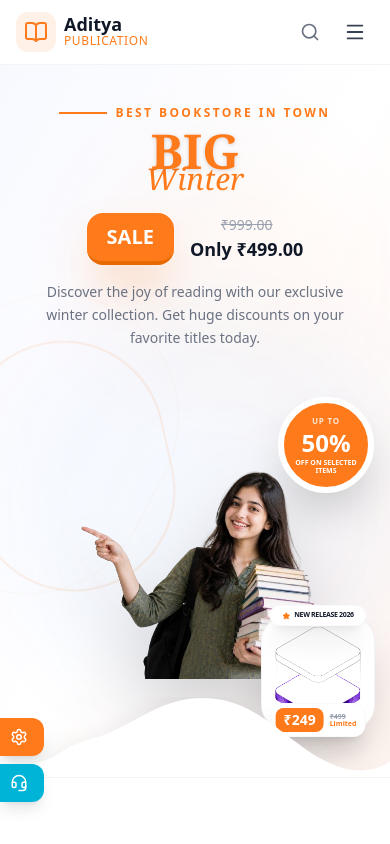
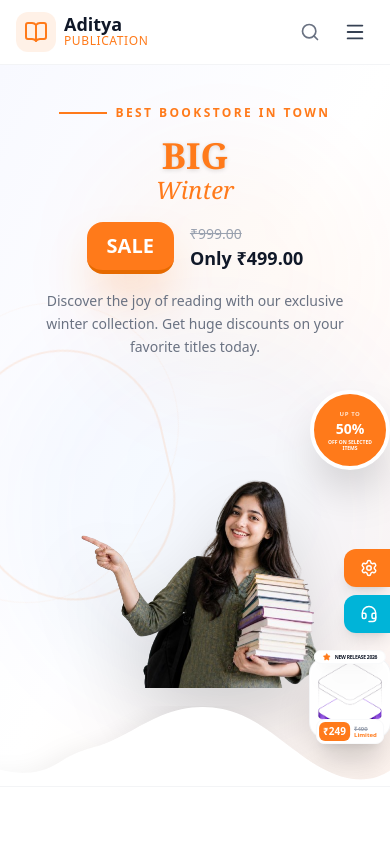
Before and after one commit to digicoders-git/Aditya_Publication_Website, a React (Vite) app: page / in a window 390 px wide. Shown: the top 844 px of the page. Built offline with nearby package versions, Linux system fonts and the light colour scheme.

Commit message:
responsive done

```diff
--- a/src/components/FixedSidebar.jsx
+++ b/src/components/FixedSidebar.jsx
@@ -24,13 +24,13 @@ const FixedSidebar = () => {
 
   return (
     <>
-      <div className="fixed left-0 bottom-0 -translate-y-1/2 z-[100] flex flex-col gap-2 md:gap-3">
+      <div className="fixed right-0 md:right-auto md:left-0 bottom-1/4 md:top-1/2 md:-translate-y-1/2 z-[100] flex flex-col gap-2 md:gap-3">
         {menuItems.map((item) => (
           <motion.button
             key={item.id}
             onClick={() => setActivePanel(activePanel === item.id ? null : item.id)}
-            whileHover={{ x: 8 }}
-            className={`${item.color} text-white p-2.5 pr-4 rounded-r-xl shadow-lg flex items-center justify-center transition-all relative overflow-hidden group`}
+            whileHover={{ x: -6 }}
+            className={`${item.color} text-white p-2.5 pl-4 pr-3 md:pl-2.5 md:pr-4 rounded-l-xl md:rounded-r-xl md:rounded-l-none shadow-lg flex items-center justify-center transition-all relative overflow-hidden group`}
           >
             <div className="relative z-10">{item.icon}</div>
             <div className="absolute inset-0 bg-black/10 opacity-0 group-hover:opacity-100 transition-opacity" />
--- a/src/components/Hero.jsx
+++ b/src/components/Hero.jsx
@@ -52,7 +52,7 @@ const Hero = () => {
                 initial={{ opacity: 0 }}
                 animate={{ opacity: 1 }}
                 transition={{ delay: 0.3 }}
-                className="text-brand font-serif text-5xl lg:text-7xl font-extrabold leading-[0.75] mb-0 drop-shadow-sm"
+                className="text-brand font-serif text-4xl sm:text-5xl lg:text-7xl font-extrabold leading-tight lg:leading-[0.75] mb-0 drop-shadow-sm"
               >
                 BIG
               </motion.h2>
@@ -60,7 +60,7 @@ const Hero = () => {
                 initial={{ opacity: 0 }}
                 animate={{ opacity: 1 }}
                 transition={{ delay: 0.5 }}
-                className="text-brand font-serif text-3xl lg:text-5xl italic font-medium -mt-2 lg:-mt-3"
+                className="text-brand font-serif text-2xl sm:text-3xl lg:text-5xl italic font-medium -mt-1 lg:-mt-3"
               >
                 Winter
               </motion.h3>
@@ -74,7 +74,7 @@ const Hero = () => {
                 >
                   SALE
                 </motion.div>
-                <div className="flex flex-col">
+                <div className="flex flex-col text-left">
                   <span className="text-gray-400 line-through text-sm lg:text-lg font-medium">₹999.00</span>
                   <span className="text-gray-900 text-lg lg:text-2xl font-bold">Only ₹499.00</span>
                 </div>
@@ -115,11 +115,11 @@ const Hero = () => {
               animate={{ scale: 1, rotate: 0 }}
               whileHover={{ scale: 1.1, rotate: 10 }}
               transition={{ delay: 1, type: "spring", stiffness: 100 }}
-              className="absolute top-0 right-0 lg:-top-10 lg:-right-10 z-30 w-24 h-24 sm:w-32 sm:h-32 lg:w-48 lg:h-48 bg-brand rounded-full flex flex-col items-center justify-center text-white border-[6px] border-white shadow-2xl"
+              className="absolute -top-4 -right-4 sm:top-0 sm:right-0 lg:-top-10 lg:-right-10 z-30 w-20 h-20 min-[400px]:w-24 min-[400px]:h-24 sm:w-32 sm:h-32 lg:w-48 lg:h-48 bg-brand rounded-full flex flex-col items-center justify-center text-white border-[4px] sm:border-[6px] border-white shadow-2xl"
             >
-              <span className="text-[8px] sm:text-[10px] lg:text-sm font-bold uppercase tracking-widest opacity-80">Up To</span>
-              <span className="text-2xl sm:text-3xl lg:text-5xl font-black">50%</span>
-              <span className="text-[7px] sm:text-[8px] lg:text-[10px] font-bold uppercase text-center px-2 leading-tight">OFF ON SELECTED ITEMS</span>
+              <span className="text-[6px] min-[400px]:text-[8px] sm:text-[10px] lg:text-sm font-bold uppercase tracking-widest opacity-80">Up To</span>
+              <span className="text-sm min-[400px]:text-xl sm:text-3xl lg:text-5xl font-black">50%</span>
+              <span className="text-[5px] min-[400px]:text-[7px] sm:text-[8px] lg:text-[10px] font-bold uppercase text-center px-1.5 leading-tight">OFF ON SELECTED ITEMS</span>
             </motion.div>
 
             {/* Book Badge */}
@@ -128,22 +128,22 @@ const Hero = () => {
               animate={{ x: 0, opacity: 1 }}
               whileHover={{ y: -10 }}
               transition={{ delay: 1.2, duration: 0.8 }}
-              className="absolute bottom-2 right-0 lg:-bottom-5 lg:-right-20 z-40"
+              className="absolute bottom-2 -right-4 min-[400px]:right-0 lg:-bottom-5 lg:-right-20 z-40"
             >
               <div className="relative group">
-                <div className="bg-white p-1.5 rounded-[1.5rem] shadow-2xl overflow-hidden w-28 h-28 sm:w-40 sm:h-40 lg:w-56 lg:h-56 border-4 border-white ring-1 ring-gray-100">
-                  <img src={featuredBook} alt="Featured Book" className="w-full h-full object-cover rounded-[1rem] group-hover:scale-110 transition-transform duration-500" />
+                <div className="bg-white p-1 rounded-[1rem] sm:p-1.5 sm:rounded-[1.5rem] shadow-2xl overflow-hidden w-20 h-20 min-[400px]:w-28 min-[400px]:h-28 sm:w-40 sm:h-40 lg:w-56 lg:h-56 border-2 sm:border-4 border-white ring-1 ring-gray-100">
+                  <img src={featuredBook} alt="Featured Book" className="w-full h-full object-cover rounded-[0.75rem] sm:rounded-[1rem] group-hover:scale-110 transition-transform duration-500" />
                 </div>
-                <div className="absolute -top-3 left-1/2 -translate-x-1/2 bg-white px-3 py-1 shadow-xl rounded-full z-50 whitespace-nowrap border border-gray-50">
-                  <span className="text-[7px] lg:text-[10px] font-black text-gray-900 uppercase tracking-tighter flex items-center gap-1">
+                <div className="absolute -top-2 sm:-top-3 left-1/2 -translate-x-1/2 bg-white px-2 py-0.5 sm:px-3 sm:py-1 shadow-xl rounded-full z-50 whitespace-nowrap border border-gray-50">
+                  <span className="text-[5px] min-[400px]:text-[7px] lg:text-[10px] font-black text-gray-900 uppercase tracking-tighter flex items-center gap-1">
                     <Star size={8} className="fill-brand text-brand" /> NEW RELEASE 2026
                   </span>
                 </div>
-                <div className="absolute -bottom-2 left-1/2 -translate-x-1/2 flex items-center gap-1.5 bg-white p-1 rounded-xl shadow-xl border border-gray-50">
-                  <div className="bg-brand text-white px-2 py-0.5 rounded-lg font-black text-sm lg:text-xl">₹249</div>
-                  <div className="pr-1">
-                    <div className="text-[7px] font-bold text-gray-400 line-through leading-none">₹499</div>
-                    <div className="text-[7px] font-black text-brand leading-none">Limited</div>
+                <div className="absolute -bottom-1.5 sm:-bottom-2 left-1/2 -translate-x-1/2 flex items-center gap-1 sm:gap-1.5 bg-white p-0.5 sm:p-1 rounded-lg sm:rounded-xl shadow-xl border border-gray-50">
+                  <div className="bg-brand text-white px-1 py-0.5 sm:px-2 sm:py-0.5 rounded-md sm:rounded-lg font-black text-[10px] sm:text-base lg:text-xl">₹249</div>
+                  <div className="pr-1 text-left">
+                    <div className="text-[6px] sm:text-[7px] font-bold text-gray-400 line-through leading-none">₹499</div>
+                    <div className="text-[6px] sm:text-[7px] font-black text-brand leading-none">Limited</div>
                   </div>
                 </div>
               </div>
--- a/src/pages/About.jsx
+++ b/src/pages/About.jsx
@@ -61,7 +61,7 @@ const About = () => {
 
       {/* Intro Section */}
       <section className="py-20 max-w-7xl mx-auto px-4 grid grid-cols-1 lg:grid-cols-2 gap-12 lg:gap-20 items-center">
-        <div className="relative order-2 lg:order-1">
+        <div className="relative order-2 lg:order-1 pb-10 lg:pb-0">
           <div className="grid grid-cols-2 gap-4">
             <div className="pt-10">
               <img src="https://images.unsplash.com/photo-1544947950-fa07a98d237f?q=80&w=400&auto=format&fit=crop" alt="Books" className="rounded-2xl shadow-xl w-full aspect-[3/4] object-cover" />
@@ -82,7 +82,7 @@ const About = () => {
             <span className="text-brand font-bold uppercase tracking-[0.2em] text-xs">Who We Are</span>
             <div className="h-[2px] w-10 bg-brand lg:hidden" />
           </div>
-          <h2 className="text-3xl md:text-5xl font-bold text-[#1a1f2c] font-serif leading-tight">
+          <h2 className="text-2xl sm:text-3xl md:text-5xl font-bold text-[#1a1f2c] font-serif leading-tight">
             Aditya Publication — Best Choice For Learners
           </h2>
           <p className="text-gray-500 leading-relaxed text-sm md:text-base">
--- a/src/pages/Books.jsx
+++ b/src/pages/Books.jsx
@@ -144,7 +144,7 @@ const Books = () => {
         </p>
 
         {/* Books Grid */}
-        <div className="grid grid-cols-2 sm:grid-cols-3 lg:grid-cols-4 xl:grid-cols-5 gap-3 md:gap-5">
+        <div className="grid grid-cols-1 min-[420px]:grid-cols-2 sm:grid-cols-3 lg:grid-cols-4 xl:grid-cols-5 gap-4 md:gap-5">
           <AnimatePresence>
             {filtered.map((book, i) => (
               <motion.div key={book.id}
--- a/src/pages/Contact.jsx
+++ b/src/pages/Contact.jsx
@@ -58,9 +58,9 @@ const Contact = () => {
               {card.icon}
             </div>
             <h3 className="text-base md:text-lg font-bold text-[#1a1f2c] font-serif">{card.title}</h3>
-            <div className="space-y-0.5">
-              <p className="text-gray-600 font-medium text-sm">{card.detail1}</p>
-              <p className="text-gray-400 text-xs">{card.detail2}</p>
+            <div className="space-y-0.5 w-full">
+              <p className="text-gray-600 font-medium text-sm break-all">{card.detail1}</p>
+              <p className="text-gray-400 text-xs break-all">{card.detail2}</p>
             </div>
           </motion.div>
         ))}
--- a/src/pages/Download.jsx
+++ b/src/pages/Download.jsx
@@ -66,7 +66,7 @@ const Download = () => {
           <img
             src="https://images.unsplash.com/photo-1512428559087-560fa5ceab42?q=80&w=600&auto=format&fit=crop"
             alt="Mobile App"
-            className="w-full h-auto drop-shadow-[0_50px_50px_rgba(0,0,0,0.2)] rounded-[3rem]"
+            className="w-full h-auto max-h-[350px] md:max-h-none object-cover drop-shadow-[0_50px_50px_rgba(0,0,0,0.2)] rounded-[3rem]"
           />
         </motion.div>
       </div>
```
